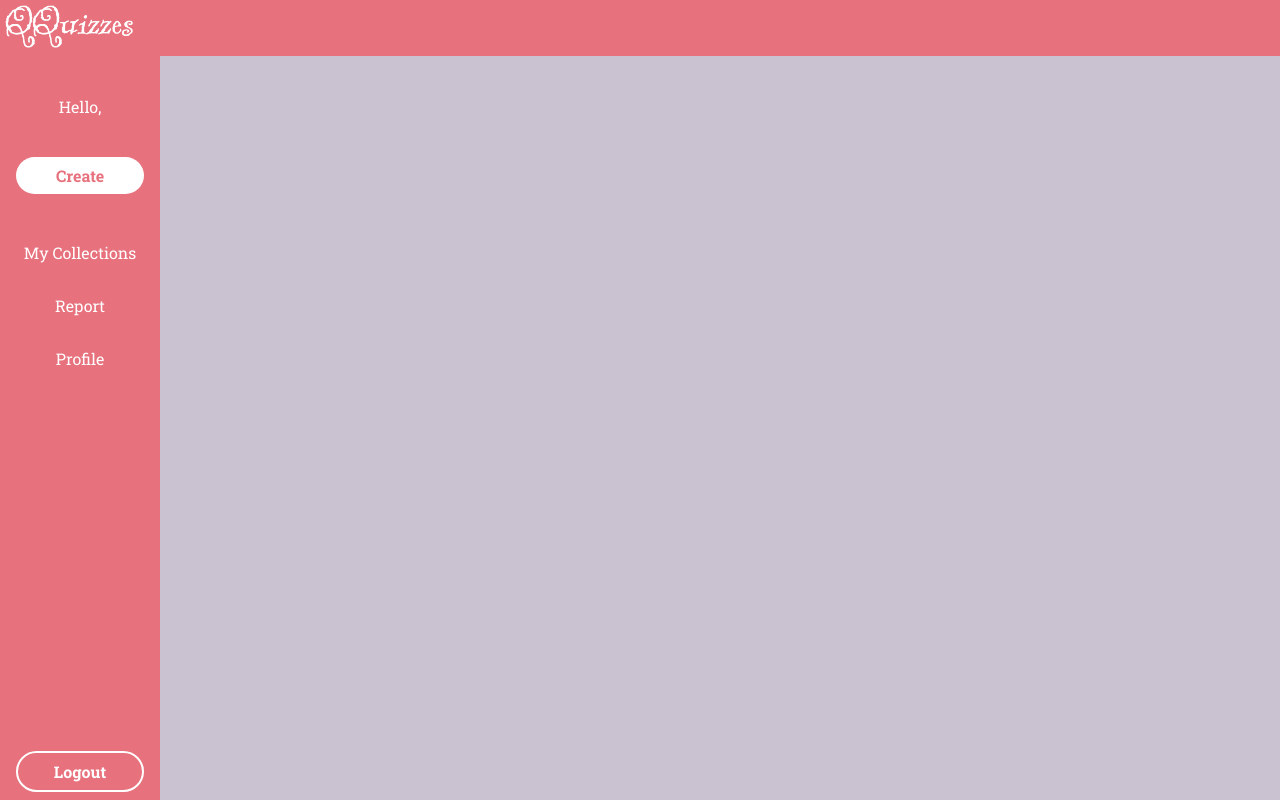
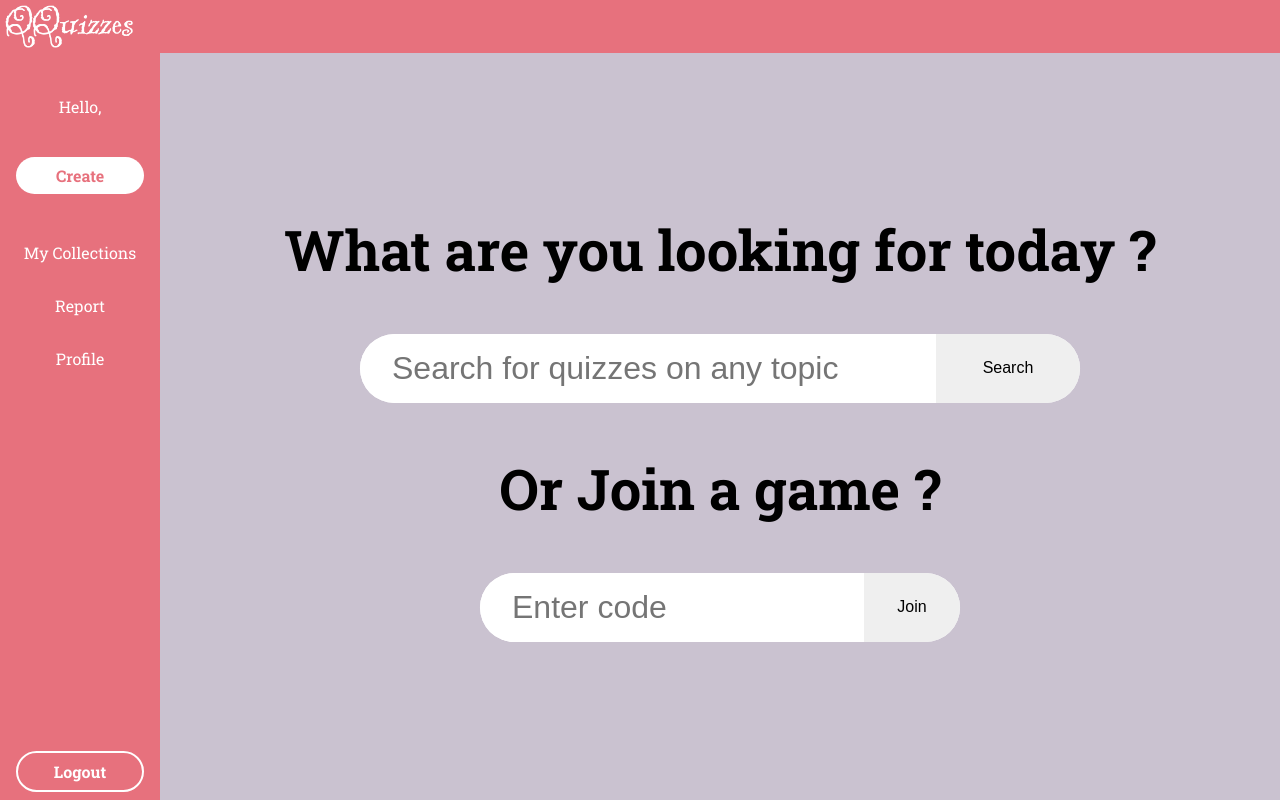
Before and after one commit to NhatPhucNguyen/QQuizzes_Frontend_React, a React (Vite) app: page /dashboard in a window 1280 px wide. Built offline with nearby package versions, Linux system fonts and the light colour scheme; a web font is replaced by a local one.

Commit message:
add initial content

```diff
--- a/src/App.tsx
+++ b/src/App.tsx
@@ -5,9 +5,9 @@ import {
     RouterProvider,
 } from "react-router-dom";
 import Home from "./pages/Home";
-import Authentication, { authLoader } from "./pages/Authentication";
-import { navLoader } from "./components/Navbar/ButtonContainer";
+import Authentication from "./pages/Authentication";
 import DashBoard from "./pages/DashBoard";
+import { navLoader, requireAuth } from "./utils/loader";
 const router = createBrowserRouter(
     createRoutesFromElements(
         <>
@@ -15,7 +15,7 @@ const router = createBrowserRouter(
             <Route
                 path="/auth"
                 element={<Authentication />}
-                loader={authLoader}
+                loader={requireAuth}
             />
             <Route path="/dashboard" element={<DashBoard />} />
         </>
--- /dev/null
+++ b/src/components/InitialContent/index.tsx
@@ -0,0 +1,66 @@
+import React from "react";
+import { styled } from "styled-components";
+
+const Container = styled.div`
+    display: flex;
+    flex-direction: column;
+    gap: 3rem;
+    align-items: center;
+    justify-content: center;
+    height: inherit;
+    font-weight: bold;
+`;
+
+const Title = styled.span`
+    font-size: 3.5rem;
+`;
+
+const SearchBoxContainer = styled.form`
+    width: 45rem;
+    border-radius: 50px;
+    background-color: #ffffff;
+    display: grid;
+    grid-template-columns: 80% 20%;
+`;
+
+const SearchBox = styled.input`
+    width: 100%;
+    border-bottom-left-radius: 50px;
+    border-top-left-radius: 50px;
+    font-size: 2rem;
+    padding: 1rem 2rem;
+    border: none;
+    outline: none;
+`;
+const SearchButton = styled.button`
+    border: none;
+    outline: none;
+    border-radius: 0 50px 50px 0;
+    width: 100%;
+    font-size: 1rem;
+`;
+const JoinContainer = styled(SearchBoxContainer)`
+    width: 30rem;
+`
+const SelectionBoard = styled.div`
+    display: flex;
+`;
+
+const InitialContent = () => {
+    return (
+        <Container>
+            <Title>What are you looking for today ?</Title>
+            <SearchBoxContainer>
+                <SearchBox type="text" placeholder="Search for quizzes on any topic"/>
+                <SearchButton >Search</SearchButton>
+            </SearchBoxContainer>
+            <Title>Or Join a game ?</Title>
+            <JoinContainer>
+                <SearchBox type="text" placeholder="Enter code"/>
+                <SearchButton>Join</SearchButton>
+            </JoinContainer>
+        </Container>
+    );
+};
+
+export default InitialContent;
--- a/src/components/Navbar/ButtonContainer.tsx
+++ b/src/components/Navbar/ButtonContainer.tsx
@@ -1,7 +1,6 @@
 import { styled } from "styled-components";
 import { devices } from "../../utils/devices";
 import { useLoaderData, useNavigate } from "react-router-dom";
-import { authenticatedCheck } from "../../utils/authenticatedCheck";
 import { Fragment } from "react";
 import { API } from "../../config/API";
 import { customAxios } from "../../config/axiosConfig";
@@ -43,10 +42,6 @@ const Name = styled.span`
     font-weight: bold;
     text-decoration: underline;
 `
-export const navLoader = async () => {
-    const isAuthenticated = await authenticatedCheck();
-    return isAuthenticated;
-};
 
 const ButtonContainer = () => {
     const navigate = useNavigate();
--- a/src/components/Sidebar/index.tsx
+++ b/src/components/Sidebar/index.tsx
@@ -58,7 +58,7 @@ const Sidebar = () => {
     return (
         <SideContainer>
             <LogoContainer>
-                <Link>
+                <Link href="/dashboard">
                     <Logo src="/logo3.png" />
                 </Link>
             </LogoContainer>
--- a/src/pages/Authentication.tsx
+++ b/src/pages/Authentication.tsx
@@ -1,16 +1,6 @@
 import Layout from "../components/Layout";
 import AuthForm from "../components/AuthForm";
 import Navbar from "../components/Navbar";
-import { authenticatedCheck } from "../utils/authenticatedCheck";
-import { redirect } from "react-router-dom";
-
-export const authLoader = async () => {
-    const isAuthenticated = await authenticatedCheck();
-    if (isAuthenticated) {
-        return redirect("/");
-    }
-    return null;
-};
 
 const Authentication = () => {
     return (
--- a/src/pages/DashBoard.tsx
+++ b/src/pages/DashBoard.tsx
@@ -1,6 +1,7 @@
 import { styled } from "styled-components";
 import Sidebar from "../components/Sidebar";
 import Navbar from "../components/Navbar";
+import InitialContent from "../components/InitialContent";
 
 const Container = styled.div`
     display: grid;
@@ -18,7 +19,12 @@ const DashBoard = () => {
         <Container>
             <Sidebar />
             <Content>
-                <Navbar isHideLogo={true} isHideButtons={true} height="3.5rem"/>
+                <Navbar
+                    isHideLogo={true}
+                    isHideButtons={true}
+                    height="3.5rem"
+                />
+                <InitialContent />
             </Content>
         </Container>
     );
--- /dev/null
+++ b/src/utils/loader.ts
@@ -0,0 +1,15 @@
+import { redirect} from "react-router-dom";
+import { authenticatedCheck } from "./authenticatedCheck";
+
+export const requireAuth = async () => {
+    const isAuthenticated = await authenticatedCheck();
+    if (isAuthenticated) {
+        return redirect("/dashboard");
+    }
+    return null;
+};
+
+export const navLoader = async () => {
+    const isAuthenticated = await authenticatedCheck();
+    return isAuthenticated;
+};
```
